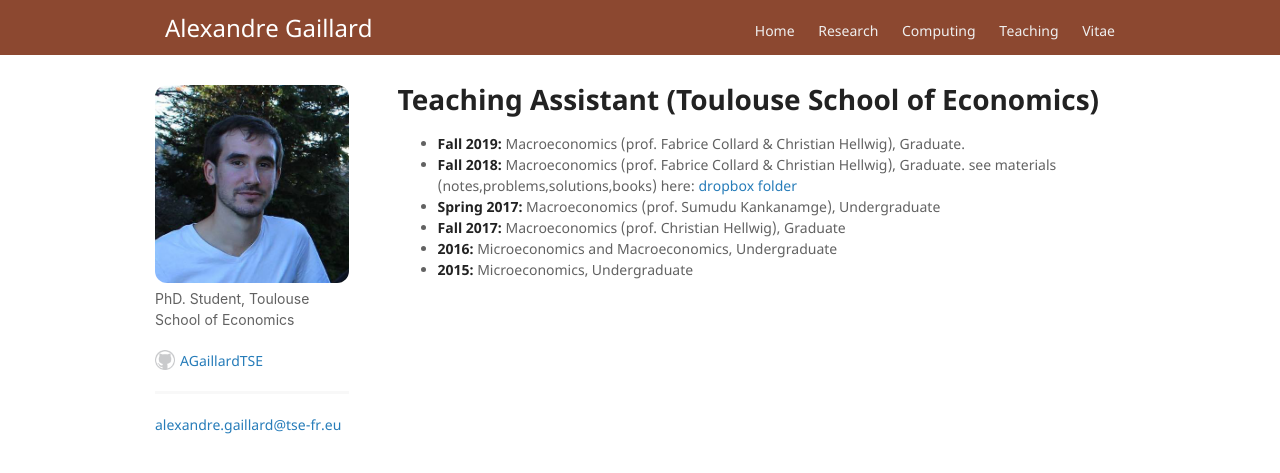
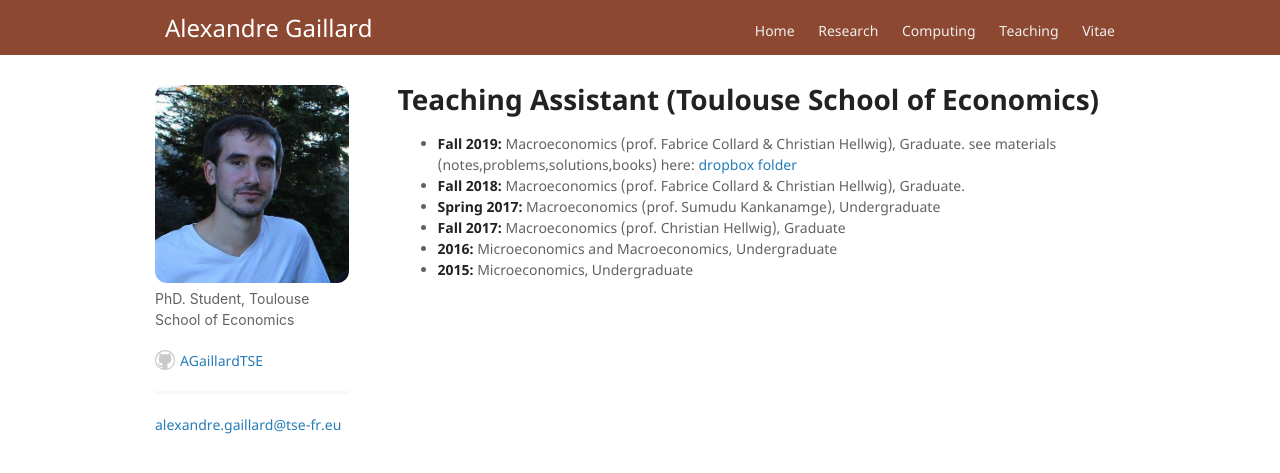
Before and after one commit to AGaillardTSE/AGaillardTSE.github.io, a Jekyll site: the page built from teaching.md, in a window 1280 px wide. Shown: the top 473 px of the page. Built offline with Jekyll 4.4.1, drawn with Linux system fonts in a browser that asks for light colours; our own code applies the rules of GitHub Pages for plain Markdown files; part of the change alters nothing that is shown.

```diff
--- a/teaching.md
+++ b/teaching.md
@@ -5,8 +5,8 @@ layout: default
 # Teaching Assistant (Toulouse School of Economics)
 
 * **Fall 2019:** Macroeconomics (prof. Fabrice Collard & Christian Hellwig), Graduate.
+  see materials (notes,problems,solutions,books) here: [dropbox folder](https://www.dropbox.com/sh/yufwkv9zzwksqbe/AAARNAsVNtn9LvhAVcaSV3UFa?dl=0)
 * **Fall 2018:** Macroeconomics (prof. Fabrice Collard & Christian Hellwig), Graduate.
-  see materials (notes,problems,solutions,books) here: [dropbox folder](https://www.dropbox.com/home/Master%20ETE%202018-2019/Macroeconomics)
 * **Spring 2017:** Macroeconomics (prof. Sumudu Kankanamge), Undergraduate
 * **Fall 2017:** Macroeconomics (prof. Christian Hellwig), Graduate
 * **2016:** Microeconomics and Macroeconomics, Undergraduate
```
